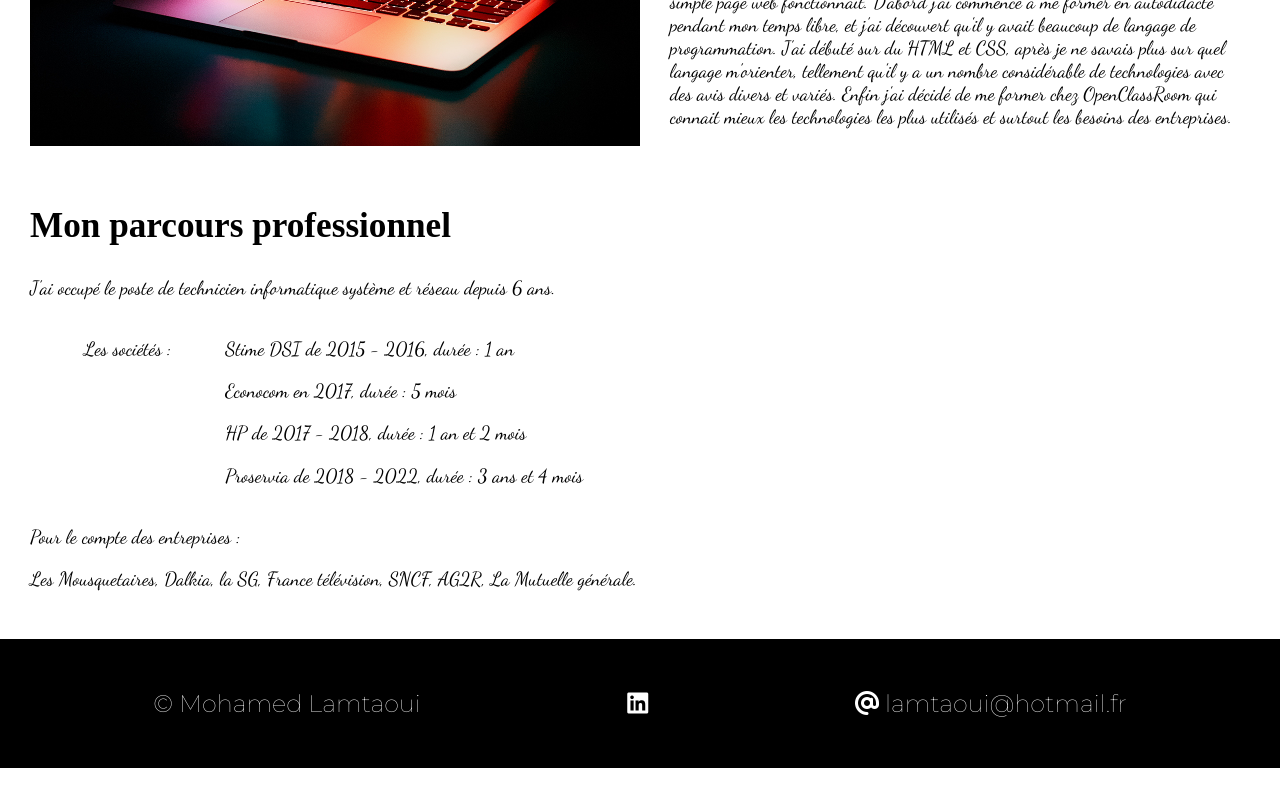
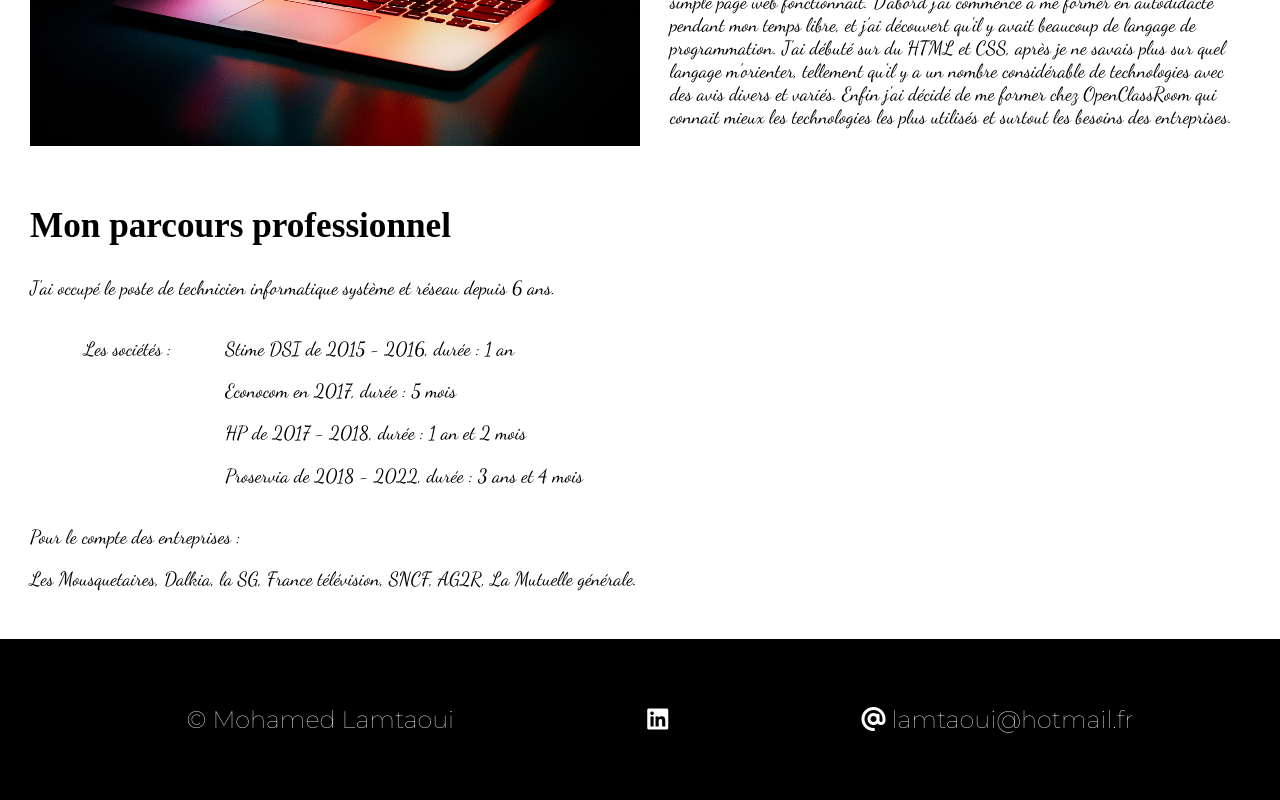
Before and after one commit to lamOpenclassroom/portfolio, a React (Create React App) app: page / in a window 1280 px wide. Shown: the part 378-1178 px from the top of the page. Before the commit the page ends 1146 px from the top, so only its background shows below. Built offline with nearby package versions, Linux system fonts and the light colour scheme.

Commit message:
add descriptions for 7/7 projects + add link linkedin

```diff
--- a/src/Data.js
+++ b/src/Data.js
@@ -226,6 +226,7 @@ export const project = [
         resume:"il s'agit d'un site de banque à réaliser dans le cadre de la formation",
         lienSite: "Neant",
         lienGit: "https://github.com/lamOpenclassroom/ArgentBank-website",
+        descript: "Il s’agit d’une banque en ligne et ma mission était de développer cette application avec REACT à partir d’un HTML statique et du CSS.L’utilisateur peut visiter la page d’accueil, il peut se connecter et se déconnecter du système.Il peut voir uniquement les informations relatives à son compte.Enfin il a la possibilité de modifier son pseudo.J’ai utilisé la technologie REDUX pour l’interface utilisateur et j’y ai découvert la base de données MANGO DB."
     },
     {
         id: "19",
--- a/src/assets/style/footer.scss
+++ b/src/assets/style/footer.scss
@@ -5,13 +5,18 @@ $blackColor:#000;
     background-color: #000;
     padding: 50px;
     font-family: Montserrat,sans-serif;
-    nav{
+    nav ul{
         display: flex;
         justify-content: space-around;
+
         li{
             color: $whiteColor;
             list-style-type: none;
             font-size: 1.5rem;
+            .fa-linkedin{
+                color: #fff;
+            }
         }
+
     }
 }
--- a/src/components/Footer.js
+++ b/src/components/Footer.js
@@ -4,9 +4,15 @@ function Footer() {
     return (
         <footer className="footer">
             <nav>
-                <li>© Mohamed Lamtaoui</li>
-                <li><i className="fa-brands fa-linkedin"></i></li>
-                <li><i className="fa-solid fa-at"></i> lamtaoui@hotmail.fr</li>
+                <ul>
+                    <li>© Mohamed Lamtaoui</li>
+                    <li>
+                        <a href="https://www.linkedin.com/in/mohamed-lamtaoui-ab49b5114" target="blank" aria-label="lien linkedin">
+                            <i className="fa-brands fa-linkedin" />
+                        </a>
+                    </li>
+                    <li><i className="fa-solid fa-at"></i> lamtaoui@hotmail.fr</li>
+                </ul>
             </nav>
         </footer>
     )
```
